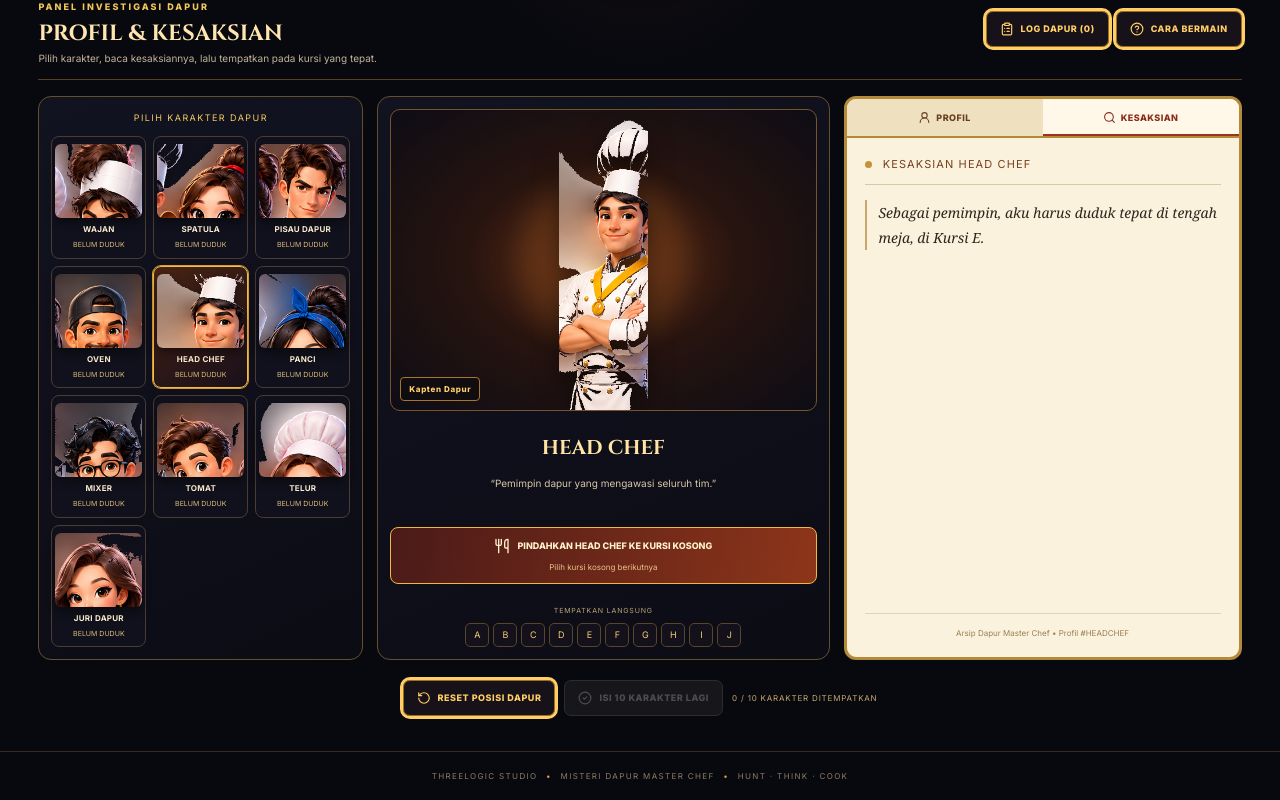
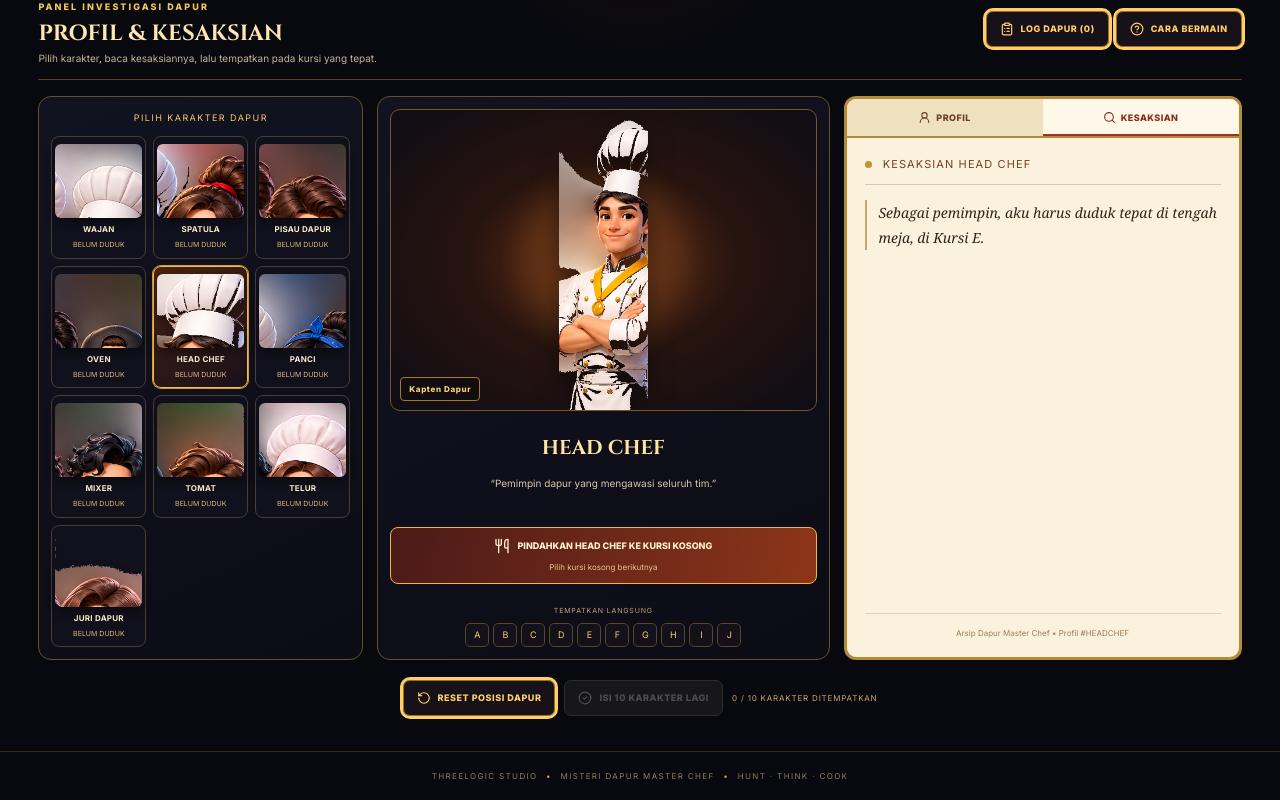
Before and after one commit to elaraderma-design/threelogic-masterchef, a React (Vite) app: page / in a window 1280 px wide. Shown: the part 674-1474 px from the top of the page. Built offline with nearby package versions, Linux system fonts and the light colour scheme.

Commit message:
Update App.tsx

```diff
--- a/App.tsx
+++ b/App.tsx
@@ -1,18 +1,18 @@
 import React, { useMemo, useState } from 'react';
 import { ChefHat, Eye, EyeOff, RotateCcw, CheckCircle2, XCircle, HelpCircle, ClipboardList, CookingPot, Search, UserRound, Utensils, Sparkles } from 'lucide-react';
 
-type Character = { id:string; name:string; role:string; emoji:string; image:string; bio:string; statement:string; profile:string; seat:string; color:string };
+type Character = { id:string; name:string; role:string; emoji:string; image:string; chibiImage:string; bio:string; statement:string; profile:string; seat:string; color:string };
 const characters: Character[] = [
- {id:'wajan',name:'WAJAN',role:'Peralatan Penggorengan',emoji:'🍳',image:'/assets/characters/masterchef-wajan.png',bio:'Wajan andalan untuk menumis dan menggoreng.',statement:'Aku berada di Kursi A, paling kiri, karena selalu menjadi yang pertama dipanaskan.',profile:'Wajan selalu siap menerima bahan pertama dan memulai proses memasak.',seat:'A',color:'#f97316'},
- {id:'spatula',name:'SPATULA',role:'Alat Membalik',emoji:'🥄',image:'/assets/characters/masterchef-spatula.png',bio:'Membantu membalik dan mengaduk bahan dengan rapi.',statement:'Aku duduk persis di sebelah kanan Wajan, yaitu Kursi B.',profile:'Spatula selalu bekerja bersama Wajan dan berada tepat di sebelah kanannya.',seat:'B',color:'#fbbf24'},
- {id:'pisau',name:'PISAU DAPUR',role:'Persiapan Bahan',emoji:'🔪',image:'/assets/characters/masterchef-pisau.png',bio:'Membantu memotong bahan dengan presisi.',statement:'Kursiku tepat di sebelah kanan Spatula, di Kursi C.',profile:'Semua bahan harus dipotong rapi sebelum masuk ke proses memasak.',seat:'C',color:'#94a3b8'},
- {id:'oven',name:'OVEN',role:'Pemanggang',emoji:'♨️',image:'/assets/characters/masterchef-grill-chef.png',bio:'Menjaga suhu stabil untuk memanggang hidangan.',statement:'Aku berada di Kursi D, tepat sebelum Head Chef yang duduk di E.',profile:'Oven mengandalkan suhu dan waktu yang tepat untuk menghasilkan hidangan matang sempurna.',seat:'D',color:'#fb7185'},
- {id:'headchef',name:'HEAD CHEF',role:'Kapten Dapur',emoji:'👨‍🍳',image:'/assets/characters/masterchef-head-chef.png',bio:'Pemimpin dapur yang mengawasi seluruh tim.',statement:'Sebagai pemimpin, aku harus duduk tepat di tengah meja, di Kursi E.',profile:'Head Chef mengatur ritme kerja dan memastikan semua anggota bekerja sama.',seat:'E',color:'#facc15'},
- {id:'panci',name:'PANCI',role:'Peralatan Rebus',emoji:'🍲',image:'/assets/characters/masterchef-panci.png',bio:'Andalan untuk sup, kaldu, dan hidangan berkuah.',statement:'Aku duduk tepat di sebelah kanan Head Chef, di Kursi F.',profile:'Panci menjaga kuah tetap hangat dan rasa tetap seimbang.',seat:'F',color:'#38bdf8'},
- {id:'mixer',name:'MIXER',role:'Pencampur Adonan',emoji:'🥣',image:'/assets/characters/masterchef-mixer.png',bio:'Mencampur bahan untuk adonan dan dessert.',statement:'Aku menempati Kursi G, tepat di sebelah kanan Panci.',profile:'Mixer membuat adonan tercampur rata sebelum dipanggang atau diolah.',seat:'G',color:'#f472b6'},
- {id:'tomat',name:'TOMAT',role:'Bahan Segar',emoji:'🍅',image:'/assets/characters/masterchef-tomat.png',bio:'Bahan segar untuk saus, salad, dan berbagai hidangan.',statement:'Aku duduk di Kursi H, tepat di sebelah kanan Mixer.',profile:'Tomat memberi warna cerah dan rasa segar pada banyak hidangan.',seat:'H',color:'#ef4444'},
- {id:'telur',name:'TELUR',role:'Bahan Serbaguna',emoji:'🥚',image:'/assets/characters/masterchef-pastry-chef.png',bio:'Bahan serbaguna untuk sarapan, kue, dan saus.',statement:'Aku berada di Kursi I, satu kursi sebelum posisi paling kanan.',profile:'Telur dapat menjadi bahan utama maupun pelengkap hidangan.',seat:'I',color:'#e5e7eb'},
- {id:'juri',name:'JURI DAPUR',role:'Penilai Hidangan',emoji:'👩‍🍳',image:'/assets/characters/masterchef-juri.png',bio:'Menilai rasa, kreativitas, kebersihan, dan presentasi.',statement:'Aku mengambil Kursi J, posisi paling kanan, agar bisa mengamati seluruh dapur.',profile:'Juri memperhatikan setiap detail sebelum memberikan penilaian akhir.',seat:'J',color:'#c084fc'}
+ {id:'wajan',name:'WAJAN',role:'Peralatan Penggorengan',emoji:'🍳',image:'/assets/characters/masterchef-wajan.png',chibiImage:'/assets/characters/masterchef-wajan-chibi.png',bio:'Wajan andalan untuk menumis dan menggoreng.',statement:'Aku berada di Kursi A, paling kiri, karena selalu menjadi yang pertama dipanaskan.',profile:'Wajan selalu siap menerima bahan pertama dan memulai proses memasak.',seat:'A',color:'#f97316'},
+ {id:'spatula',name:'SPATULA',role:'Alat Membalik',emoji:'🥄',image:'/assets/characters/masterchef-spatula.png',chibiImage:'/assets/characters/masterchef-spatula-chibi.png',bio:'Membantu membalik dan mengaduk bahan dengan rapi.',statement:'Aku duduk persis di sebelah kanan Wajan, yaitu Kursi B.',profile:'Spatula selalu bekerja bersama Wajan dan berada tepat di sebelah kanannya.',seat:'B',color:'#fbbf24'},
+ {id:'pisau',name:'PISAU DAPUR',role:'Persiapan Bahan',emoji:'🔪',image:'/assets/characters/masterchef-pisau.png',chibiImage:'/assets/characters/masterchef-pisau-chibi.png',bio:'Membantu memotong bahan dengan presisi.',statement:'Kursiku tepat di sebelah kanan Spatula, di Kursi C.',profile:'Semua bahan harus dipotong rapi sebelum masuk ke proses memasak.',seat:'C',color:'#94a3b8'},
+ {id:'oven',name:'OVEN',role:'Pemanggang',emoji:'♨️',image:'/assets/characters/masterchef-grill-chef.png',chibiImage:'/assets/characters/masterchef-grill-chef-chibi.png',bio:'Menjaga suhu stabil untuk memanggang hidangan.',statement:'Aku berada di Kursi D, tepat sebelum Head Chef yang duduk di E.',profile:'Oven mengandalkan suhu dan waktu yang tepat untuk menghasilkan hidangan matang sempurna.',seat:'D',color:'#fb7185'},
+ {id:'headchef',name:'HEAD CHEF',role:'Kapten Dapur',emoji:'👨‍🍳',image:'/assets/characters/masterchef-head-chef.png',chibiImage:'/assets/characters/masterchef-head-chef-chibi.png',bio:'Pemimpin dapur yang mengawasi seluruh tim.',statement:'Sebagai pemimpin, aku harus duduk tepat di tengah meja, di Kursi E.',profile:'Head Chef mengatur ritme kerja dan memastikan semua anggota bekerja sama.',seat:'E',color:'#facc15'},
+ {id:'panci',name:'PANCI',role:'Peralatan Rebus',emoji:'🍲',image:'/assets/characters/masterchef-panci.png',chibiImage:'/assets/characters/masterchef-panci-chibi.png',bio:'Andalan untuk sup, kaldu, dan hidangan berkuah.',statement:'Aku duduk tepat di sebelah kanan Head Chef, di Kursi F.',profile:'Panci menjaga kuah tetap hangat dan rasa tetap seimbang.',seat:'F',color:'#38bdf8'},
+ {id:'mixer',name:'MIXER',role:'Pencampur Adonan',emoji:'🥣',image:'/assets/characters/masterchef-mixer.png',chibiImage:'/assets/characters/masterchef-mixer-chibi.png',bio:'Mencampur bahan untuk adonan dan dessert.',statement:'Aku menempati Kursi G, tepat di sebelah kanan Panci.',profile:'Mixer membuat adonan tercampur rata sebelum dipanggang atau diolah.',seat:'G',color:'#f472b6'},
+ {id:'tomat',name:'TOMAT',role:'Bahan Segar',emoji:'🍅',image:'/assets/characters/masterchef-tomat.png',chibiImage:'/assets/characters/masterchef-tomat-chibi.png',bio:'Bahan segar untuk saus, salad, dan berbagai hidangan.',statement:'Aku duduk di Kursi H, tepat di sebelah kanan Mixer.',profile:'Tomat memberi warna cerah dan rasa segar pada banyak hidangan.',seat:'H',color:'#ef4444'},
+ {id:'telur',name:'TELUR',role:'Bahan Serbaguna',emoji:'🥚',image:'/assets/characters/masterchef-pastry-chef.png',chibiImage:'/assets/characters/masterchef-pastry-chef-chibi.png',bio:'Bahan serbaguna untuk sarapan, kue, dan saus.',statement:'Aku berada di Kursi I, satu kursi sebelum posisi paling kanan.',profile:'Telur dapat menjadi bahan utama maupun pelengkap hidangan.',seat:'I',color:'#e5e7eb'},
+ {id:'juri',name:'JURI DAPUR',role:'Penilai Hidangan',emoji:'👩‍🍳',image:'/assets/characters/masterchef-juri.png',chibiImage:'/assets/characters/masterchef-juri-chibi.png',bio:'Menilai rasa, kreativitas, kebersihan, dan presentasi.',statement:'Aku mengambil Kursi J, posisi paling kanan, agar bisa mengamati seluruh dapur.',profile:'Juri memperhatikan setiap detail sebelum memberikan penilaian akhir.',seat:'J',color:'#c084fc'}
 ];
 const seats = 'ABCDEFGHIJ'.split('');
 export default function App(){
@@ -28,7 +28,7 @@ export default function App(){
   {!hideCover&&<section className="hero"><div className="hero-text"><span className="pill"><Sparkles size={11}/> MISTERI DAPUR</span><h2>APAKAH KURSI<br/>INI TERISI?</h2><p>Gunakan logika, baca setiap petunjuk dengan cermat, dan tempatkan seluruh karakter pada posisi yang tepat di dapur Master Chef.</p><div className="hero-tags"><span>🍴 LOGIKA</span><span>📋 BUKTI</span><span>🍳 CATATAN DAPUR</span><span>✦ PETUNJUK</span></div></div><div className="hero-plaque"><div className="plaque-emoji">👨‍🍳</div><b>MISTERI DAPUR<br/>MASTER CHEF</b><small>10 Karakter • 10 Kursi</small><div className="plaque-tools">🍳　🥄　🔪</div></div></section>}
   <section className="seat-section"><div className="section-title"><small>KURSI POSISI DAPUR (A – J)</small><p>Tarik kartu karakter atau pilih karakter lalu klik kursi untuk menempatkannya.</p></div><div className="seats">{seats.map(seat=>{const ch=characters.find(c=>c.id===placed[seat]);return <button key={seat} className={`seat ${ch?'occupied':''} ${ch&&ch.seat===seat?'correct':''}`} onClick={()=>ch?readCharacter(ch.id):place(seat)} onDragOver={e=>e.preventDefault()} onDrop={e=>{const id=e.dataTransfer.getData('text/plain');if(id){setSelected(id);setPlaced(prev=>{const n={...prev};Object.keys(n).forEach(k=>{if(n[k]===id)delete n[k]});n[seat]=id;return n});setResult(null)}}}><span className="seat-letter">#{seat}</span><span className="seat-emoji">{ch?ch.emoji:'♧'}</span><b>KURSI {seat}</b><small>{ch?ch.name:'KOSONG'}</small></button>})}</div></section>
   <main className="investigation"><div className="invest-head"><div><small>PANEL INVESTIGASI DAPUR</small><h2>PROFIL & KESAKSIAN</h2><p>Pilih karakter, baca kesaksiannya, lalu tempatkan pada kursi yang tepat.</p></div><div className="invest-actions"><button className="outline" onClick={()=>setShowLog(true)}><ClipboardList size={14}/> LOG DAPUR ({count})</button><button className="outline" onClick={()=>setShowHelp(true)}><HelpCircle size={14}/> CARA BERMAIN</button></div></div>
-  <div className="invest-grid"><aside className="roster"><h3>PILIH KARAKTER DAPUR</h3><div className="roster-list">{characters.map(c=><button draggable onDragStart={e=>e.dataTransfer.setData('text/plain',c.id)} onClick={()=>readCharacter(c.id)} key={c.id} className={`character-card ${selected===c.id?'selected':''}`}><img className="card-character-image" src={c.image} alt={c.name} onError={e=>{e.currentTarget.style.display="none"}}/><span className="card-emoji fallback-emoji">{c.emoji}</span><b>{c.name}</b><small>{placed[c.seat]===c.id?`KURSI ${c.seat}`:Object.values(placed).includes(c.id)?`DI KURSI ${Object.keys(placed).find(s=>placed[s]===c.id)}`:'BELUM DUDUK'}</small></button>)}</div></aside>
+  <div className="invest-grid"><aside className="roster"><h3>PILIH KARAKTER DAPUR</h3><div className="roster-list">{characters.map(c=><button draggable onDragStart={e=>e.dataTransfer.setData('text/plain',c.id)} onClick={()=>readCharacter(c.id)} key={c.id} className={`character-card ${selected===c.id?'selected':''}`}><img className="card-character-image" src={c.chibiImage} alt={`${c.name} chibi`} onError={e=>{e.currentTarget.style.display="none"}}/><span className="card-emoji fallback-emoji">{c.emoji}</span><b>{c.name}</b><small>{placed[c.seat]===c.id?`KURSI ${c.seat}`:Object.values(placed).includes(c.id)?`DI KURSI ${Object.keys(placed).find(s=>placed[s]===c.id)}`:'BELUM DUDUK'}</small></button>)}</div></aside>
   <section className="profile-panel"><div className="character-art"><span className="art-glow"/><img className="big-character-image" src={active.image} alt={active.name} onError={e=>{e.currentTarget.style.display="none"}}/><span className="big-emoji fallback-emoji">{active.emoji}</span><span className="role-badge">{active.role}</span></div><h2>{active.name}</h2><p className="bio">“{active.bio}”</p><button className="move-button" onClick={()=>{const next=seats.find(s=>!placed[s]);if(next)place(next);else setShowLog(true)}}><Utensils size={16}/><span>{assigned?`PINDAHKAN ${active.name}`:`PINDAHKAN ${active.name} KE KURSI KOSONG`}</span><small>{assigned?`Saat ini di Kursi ${assigned}`:'Pilih kursi kosong berikutnya'}</small></button><div className="direct-seats"><small>TEMPATKAN LANGSUNG</small>{seats.map(s=><button key={s} className={placed[s]===active.id?'active':''} onClick={()=>place(s)}>{s}</button>)}</div></section>
   <section className="testimony"><div className="tabs"><button className={tab==='profile'?'active':''} onClick={()=>setTab('profile')}><UserRound size={13}/> PROFIL</button><button className={tab==='statement'?'active':''} onClick={()=>setTab('statement')}><Search size={13}/> KESAKSIAN</button></div><div className="testimony-body"><h3><span/> {tab==='statement'?`KESAKSIAN ${active.name}`:`PROFIL ${active.name}`}</h3><blockquote>{tab==='statement'?active.statement:active.profile}</blockquote><div className="archive">Arsip Dapur Master Chef • Profil #{active.id.toUpperCase()}</div></div></section></div>
   <div className="bottom-actions"><button className="outline" onClick={reset}><RotateCcw size={14}/> RESET POSISI DAPUR</button><button className="primary" disabled={!canCheck} title={!canCheck?`Tempatkan semua ${characters.length} karakter terlebih dahulu`:"Periksa susunan kursi"} onClick={()=>setResult({correct,total:characters.length})}><CheckCircle2 size={14}/> {canCheck?"PERIKSA JAWABAN":`ISI ${characters.length-count} KARAKTER LAGI`}</button><span className="placed-status">{count} / 10 KARAKTER DITEMPATKAN</span></div>
```
